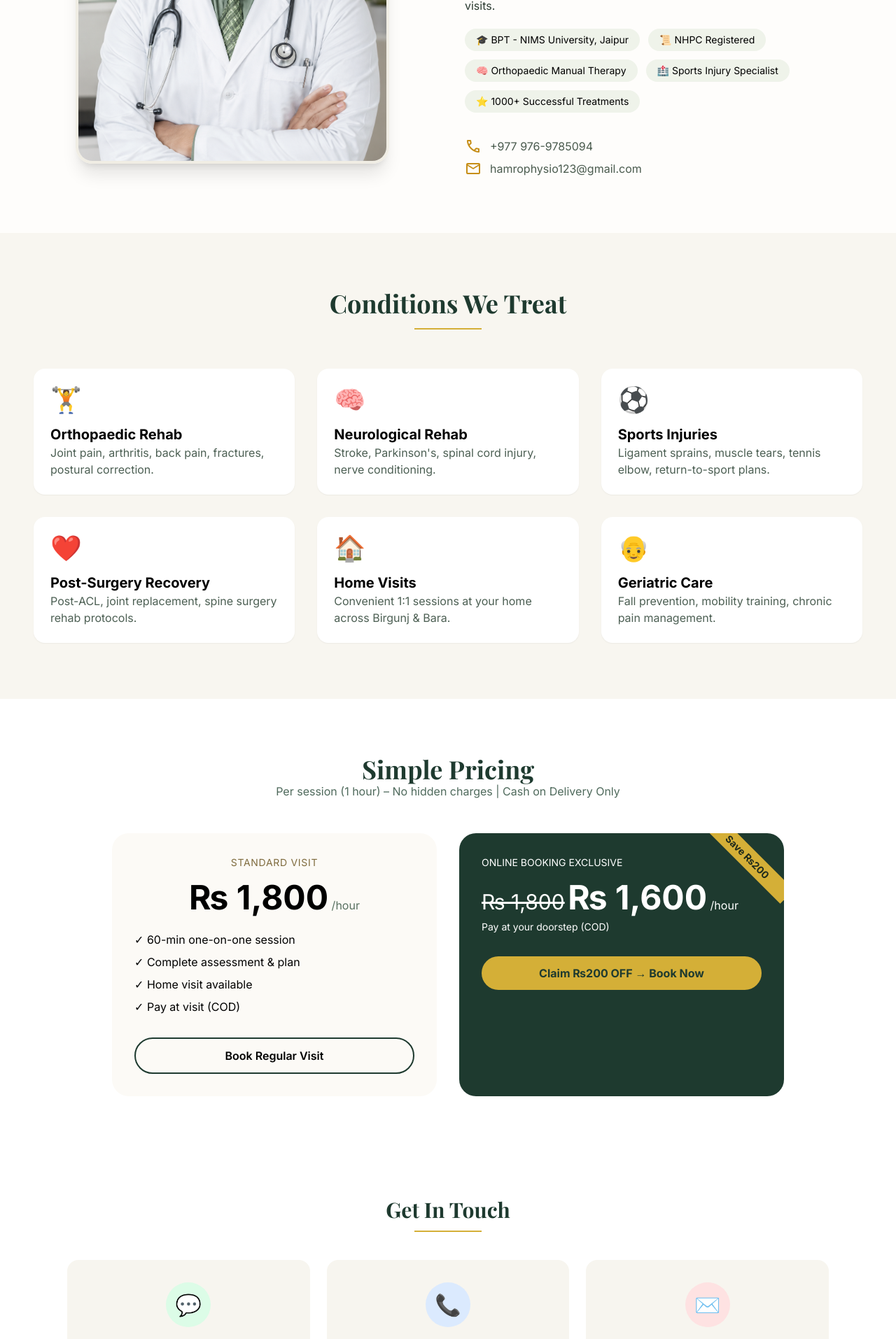
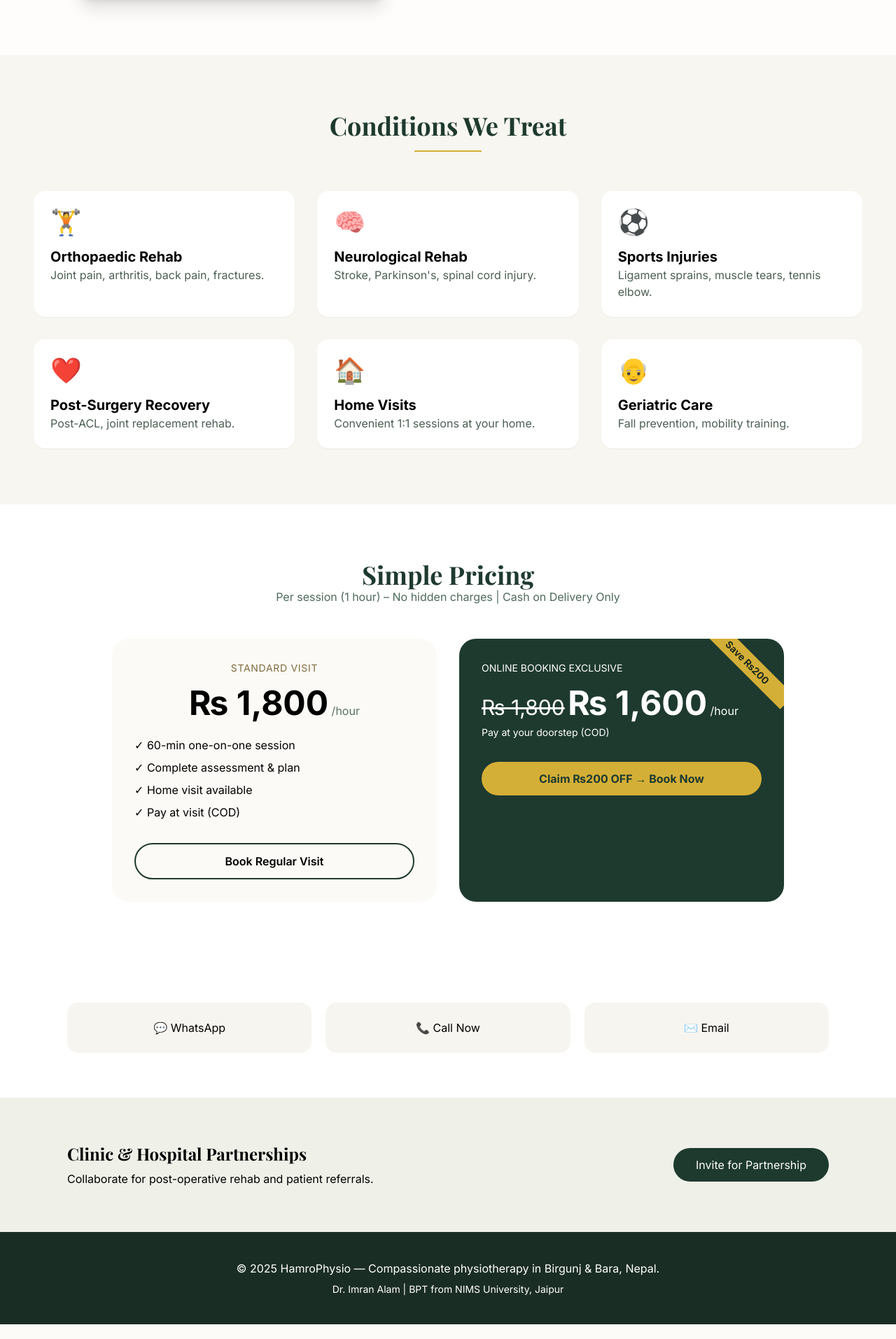
Before and after one commit to alamsameer786/HamroPhysio, a Django app: template core/templates/index.html in a window 1280 px wide. Shown: the part 1126-3040 px from the top of the page at 70% size. After the commit the page ends 3019 px from the top, so only its background shows below. Run offline with Django 5.2, Linux system fonts and the light colour scheme; the template is opened without the code that fills it, so the values that code supplies are empty; some libraries are stand-ins or nearby versions.

Commit message:
Update index.html

```diff
--- a/core/templates/index.html
+++ b/core/templates/index.html
@@ -1,7 +1,27 @@
-{% extends 'base.html' %}
 {% load static %}
-
-{% block content %}
+<!DOCTYPE html>
+<html lang="en">
+<head>
+    <meta charset="UTF-8">
+    <meta name="viewport" content="width=device-width, initial-scale=1.0">
+    <title>HamroPhysio - Expert Physiotherapy in Birgunj & Bara</title>
+    <script src="https://cdn.tailwindcss.com"></script>
+    <link href="https://fonts.googleapis.com/css2?family=Playfair+Display:wght@400;500;600;700;800&family=Inter:wght@300;400;500;600;700&display=swap" rel="stylesheet">
+    <link rel="stylesheet" href="https://fonts.googleapis.com/css2?family=Material+Symbols+Outlined:opsz,wght,FILL,GRAD@20..48,100..700,0,1">
+    <style>
+        * { margin: 0; padding: 0; box-sizing: border-box; }
+        html { scroll-behavior: smooth; }
+        body { font-family: 'Inter', sans-serif; background: #FDFBF8; }
+        .serif { font-family: 'Playfair Display', serif; }
+        .gold-bg { background: linear-gradient(135deg, #D4AF37 0%, #F9E076 100%); }
+        @keyframes pulse { 0% { box-shadow: 0 0 0 0 rgba(37, 211, 102, 0.4); } 70% { box-shadow: 0 0 0 14px rgba(37, 211, 102, 0); } 100% { box-shadow: 0 0 0 0 rgba(37, 211, 102, 0); } }
+        .wa-float { animation: pulse 1.8s infinite; }
+        .message { padding: 12px 20px; border-radius: 12px; margin-bottom: 20px; }
+        .message.success { background: #d4edda; color: #155724; border: 1px solid #c3e6cb; }
+        .message.error { background: #f8d7da; color: #721c24; border: 1px solid #f5c6cb; }
+    </style>
+</head>
+<body>
     <!-- Golden Banner -->
     <div class="gold-bg text-[#2A2410] py-2.5 text-center sticky top-0 z-50 shadow-sm">
         <p class="text-sm md:text-base font-semibold tracking-wide flex items-center justify-center gap-2">
@@ -14,7 +34,7 @@
     <header class="sticky top-[42px] md:top-[46px] z-40 bg-[#FDFBF8]/95 backdrop-blur-md border-b border-[#DCD7CD]">
         <div class="max-w-7xl mx-auto px-5 md:px-8 lg:px-12 flex justify-between items-center h-20">
             <a href="/" class="flex items-center gap-3">
-            <img src="{% static 'images/logo.png' %}" alt="HamroPhysio" class="h-12 w-auto">
+                <img src="{% static 'images/logo.png' %}" alt="HamroPhysio" class="h-12 w-auto" onerror="this.onerror=null; this.parentElement.innerHTML='<span class=\"serif text-2xl md:text-3xl font-bold text-[#1E3A2F]\">HamroPhysio</span>'">
                 <span class="serif text-2xl md:text-3xl font-bold text-[#1E3A2F]">HamroPhysio</span>
             </a>
             <nav class="hidden md:flex gap-8">
@@ -23,6 +43,7 @@
                 <a href="/#services" class="text-[#4A5B4E] hover:text-[#1E3A2F] font-medium">Services</a>
                 <a href="/#pricing" class="text-[#4A5B4E] hover:text-[#1E3A2F] font-medium">Pricing</a>
                 <a href="/book/" class="bg-[#1E3A2F] text-white px-5 py-2 rounded-full text-sm font-semibold hover:bg-[#2B5A44] transition">Book Now</a>
+                <a href="{% url 'admin_login' %}" class="text-[#4A5B4E] hover:text-[#1E3A2F] font-medium">Admin</a>
             </nav>
         </div>
     </header>
@@ -43,49 +64,32 @@
                 </div>
                 <div class="flex justify-center">
                     <div class="bg-white/50 backdrop-blur-sm p-3 rounded-3xl shadow-2xl">
-                    <img src="{% static 'images/heroimg.png' %}" alt="Physiotherapy" class="rounded-2xl w-full max-w-sm object-cover">
+                        <img src="{% static 'images/myimg.jpeg' %}" alt="Dr. Imran Alam" class="rounded-2xl w-full max-w-sm object-cover" onerror="this.src='https://via.placeholder.com/400x500/1E3A2F/FFFFFF?text=Dr.+Imran+Alam'">
                     </div>
                 </div>
             </div>
         </section>
 
-    <!-- About Section with Personal Image -->
+        <!-- About Section -->
         <section id="about" class="py-20 bg-white/50">
             <div class="max-w-7xl mx-auto px-5 md:px-8 lg:px-12 grid md:grid-cols-2 gap-12 items-center">
-            <div class="order-2 md:order-1">
-                <img src="{% static 'images/myimg.png' %}" alt="Dr. Imran Alam" class="rounded-3xl shadow-xl w-full max-w-md mx-auto border-4 border-[#F0EDE4]">
+                <div>
+                    <img src="{% static 'images/myimg.jpeg' %}" alt="Dr. Imran Alam" class="rounded-3xl shadow-xl w-full max-w-md mx-auto" onerror="this.src='https://via.placeholder.com/600x700/1E3A2F/FFFFFF?text=Dr.+Imran+Alam'">
                 </div>
-            <div class="order-1 md:order-2 space-y-5">
-                <span class="text-[#C68E17] font-semibold tracking-wider text-sm uppercase">Meet Your Physiotherapist</span>
+                <div class="space-y-5">
+                    <span class="text-[#C68E17] font-semibold tracking-wider text-sm uppercase">Trusted Physiotherapist</span>
                     <h2 class="serif text-3xl md:text-4xl font-bold text-[#1E3A2F]">Dr. Imran Alam</h2>
-                <p class="text-[#2A3A30] leading-relaxed">
-                    Dr. Imran Alam is a licensed physiotherapist who completed his Bachelor of Physiotherapy (BPT) degree from NIMS University, Jaipur. With extensive clinical experience, he specializes in manual therapy, orthopaedic rehabilitation, sports injury management, and geriatric care.
-                </p>
-                <p class="text-[#2A3A30] leading-relaxed">
-                    His patient-first approach combines modern evidence-based techniques with compassionate care, ensuring effective recovery for every patient. Dr. Alam is dedicated to providing high-quality physiotherapy services across Birgunj and Bara district, either at his clinic or through convenient home visits.
-                </p>
+                    <p class="text-[#2A3A30] leading-relaxed">Dr. Imran Alam is a licensed physiotherapist who completed his Bachelor of Physiotherapy (BPT) degree from NIMS University, Jaipur. With 8+ years of clinical experience, he specializes in manual therapy, orthopaedic rehabilitation, sports injury management, and geriatric care.</p>
                     <div class="flex flex-wrap gap-3">
                         <span class="bg-[#EFF3EA] px-4 py-1.5 rounded-full text-sm">🎓 BPT - NIMS University, Jaipur</span>
                         <span class="bg-[#EFF3EA] px-4 py-1.5 rounded-full text-sm">📜 NHPC Registered</span>
                         <span class="bg-[#EFF3EA] px-4 py-1.5 rounded-full text-sm">🧠 Orthopaedic Manual Therapy</span>
-                    <span class="bg-[#EFF3EA] px-4 py-1.5 rounded-full text-sm">🏥 Sports Injury Specialist</span>
-                    <span class="bg-[#EFF3EA] px-4 py-1.5 rounded-full text-sm">⭐ 1000+ Successful Treatments</span>
-                </div>
-                <div class="pt-4 space-y-2">
-                    <div class="flex items-center gap-3 text-[#4A5B4E]">
-                        <span class="material-symbols-outlined text-[#C68E17]">phone</span>
-                        <span>+977 976-9785094</span>
-                    </div>
-                    <div class="flex items-center gap-3 text-[#4A5B4E]">
-                        <span class="material-symbols-outlined text-[#C68E17]">mail</span>
-                        <span>hamrophysio123@gmail.com</span>
-                    </div>
                     </div>
                 </div>
             </div>
         </section>
 
-    <!-- Services Section -->
+        <!-- Rest of your sections remain the same -->
         <section id="services" class="py-20 bg-[#F8F6F0]">
             <div class="max-w-7xl mx-auto px-5 md:px-8 lg:px-12">
                 <div class="text-center mb-14">
@@ -93,12 +97,12 @@
                     <div class="w-24 h-0.5 bg-[#D4AF37] mx-auto mt-4"></div>
                 </div>
                 <div class="grid sm:grid-cols-2 lg:grid-cols-3 gap-8">
-                <div class="bg-white p-6 rounded-2xl shadow-sm hover:shadow-md transition"><span class="text-4xl">🏋️</span><h3 class="text-xl font-bold mt-4">Orthopaedic Rehab</h3><p class="text-[#4C5F53]">Joint pain, arthritis, back pain, fractures, postural correction.</p></div>
-                <div class="bg-white p-6 rounded-2xl shadow-sm hover:shadow-md transition"><span class="text-4xl">🧠</span><h3 class="text-xl font-bold mt-4">Neurological Rehab</h3><p class="text-[#4C5F53]">Stroke, Parkinson's, spinal cord injury, nerve conditioning.</p></div>
-                <div class="bg-white p-6 rounded-2xl shadow-sm hover:shadow-md transition"><span class="text-4xl">⚽</span><h3 class="text-xl font-bold mt-4">Sports Injuries</h3><p class="text-[#4C5F53]">Ligament sprains, muscle tears, tennis elbow, return-to-sport plans.</p></div>
-                <div class="bg-white p-6 rounded-2xl shadow-sm hover:shadow-md transition"><span class="text-4xl">❤️</span><h3 class="text-xl font-bold mt-4">Post-Surgery Recovery</h3><p class="text-[#4C5F53]">Post-ACL, joint replacement, spine surgery rehab protocols.</p></div>
-                <div class="bg-white p-6 rounded-2xl shadow-sm hover:shadow-md transition"><span class="text-4xl">🏠</span><h3 class="text-xl font-bold mt-4">Home Visits</h3><p class="text-[#4C5F53]">Convenient 1:1 sessions at your home across Birgunj & Bara.</p></div>
-                <div class="bg-white p-6 rounded-2xl shadow-sm hover:shadow-md transition"><span class="text-4xl">👴</span><h3 class="text-xl font-bold mt-4">Geriatric Care</h3><p class="text-[#4C5F53]">Fall prevention, mobility training, chronic pain management.</p></div>
+                    <div class="bg-white p-6 rounded-2xl shadow-sm"><span class="text-4xl">🏋️</span><h3 class="text-xl font-bold mt-4">Orthopaedic Rehab</h3><p class="text-[#4C5F53]">Joint pain, arthritis, back pain, fractures.</p></div>
+                    <div class="bg-white p-6 rounded-2xl shadow-sm"><span class="text-4xl">🧠</span><h3 class="text-xl font-bold mt-4">Neurological Rehab</h3><p class="text-[#4C5F53]">Stroke, Parkinson's, spinal cord injury.</p></div>
+                    <div class="bg-white p-6 rounded-2xl shadow-sm"><span class="text-4xl">⚽</span><h3 class="text-xl font-bold mt-4">Sports Injuries</h3><p class="text-[#4C5F53]">Ligament sprains, muscle tears, tennis elbow.</p></div>
+                    <div class="bg-white p-6 rounded-2xl shadow-sm"><span class="text-4xl">❤️</span><h3 class="text-xl font-bold mt-4">Post-Surgery Recovery</h3><p class="text-[#4C5F53]">Post-ACL, joint replacement rehab.</p></div>
+                    <div class="bg-white p-6 rounded-2xl shadow-sm"><span class="text-4xl">🏠</span><h3 class="text-xl font-bold mt-4">Home Visits</h3><p class="text-[#4C5F53]">Convenient 1:1 sessions at your home.</p></div>
+                    <div class="bg-white p-6 rounded-2xl shadow-sm"><span class="text-4xl">👴</span><h3 class="text-xl font-bold mt-4">Geriatric Care</h3><p class="text-[#4C5F53]">Fall prevention, mobility training.</p></div>
                 </div>
             </div>
         </section>
@@ -111,7 +115,7 @@
                     <p class="text-[#4F6A5C]">Per session (1 hour) – No hidden charges | Cash on Delivery Only</p>
                 </div>
                 <div class="grid md:grid-cols-2 gap-8">
-                <div class="bg-[#FCFAF6] rounded-3xl p-8 text-center hover:shadow-xl transition">
+                    <div class="bg-[#FCFAF6] rounded-3xl p-8 text-center">
                         <p class="text-sm uppercase tracking-wider text-[#7F6B3E]">Standard Visit</p>
                         <div class="mt-4"><span class="text-5xl font-bold">₨ 1,800</span><span class="text-[#5A7262]"> /hour</span></div>
                         <ul class="mt-6 space-y-2 text-left">
@@ -122,86 +126,43 @@
                         </ul>
                         <a href="/book/" class="mt-8 inline-block w-full py-3 border-2 border-[#1E3A2F] rounded-full font-semibold hover:bg-[#1E3A2F]/5 transition">Book Regular Visit</a>
                     </div>
-                <div class="bg-[#1E3A2F] rounded-3xl p-8 text-white relative overflow-hidden hover:shadow-xl transition">
+                    <div class="bg-[#1E3A2F] rounded-3xl p-8 text-white relative overflow-hidden">
                         <div class="absolute top-5 right-[-28px] bg-[#D4AF37] text-[#1E2A1C] px-10 py-1 rotate-45 text-sm font-bold">Save ₨200</div>
                         <p class="text-sm uppercase">Online Booking Exclusive</p>
                         <div class="mt-4"><span class="text-3xl line-through">₨ 1,800</span> <span class="text-5xl font-bold">₨ 1,600</span><span> /hour</span></div>
                         <p class="text-sm mt-2">Pay at your doorstep (COD)</p>
-                    <a href="/book/" class="mt-8 inline-block w-full py-3 bg-[#D4AF37] text-[#1E3A2F] rounded-full font-bold text-center hover:bg-[#E5C758] transition">Claim ₨200 OFF → Book Now</a>
+                        <a href="/book/" class="mt-8 inline-block w-full py-3 bg-[#D4AF37] text-[#1E3A2F] rounded-full font-bold text-center">Claim ₨200 OFF → Book Now</a>
                     </div>
                 </div>
             </div>
         </section>
 
-    <!-- Contact Section - Updated without Facebook -->
+        <!-- Contact Section -->
         <section id="contact" class="py-16 bg-white">
             <div class="max-w-6xl mx-auto px-5 md:px-8">
-            <div class="text-center mb-10">
-                <h2 class="serif text-3xl font-bold text-[#1E3A2F]">Get In Touch</h2>
-                <div class="w-24 h-0.5 bg-[#D4AF37] mx-auto mt-3"></div>
-            </div>
-            <div class="grid grid-cols-1 md:grid-cols-3 gap-6">
-                <a href="https://wa.me/9779769785094" target="_blank" class="bg-[#F7F5EF] p-8 rounded-2xl text-center hover:shadow-lg transition group">
-                    <div class="w-16 h-16 bg-green-100 rounded-full flex items-center justify-center mx-auto mb-4 group-hover:scale-110 transition">
-                        <span class="text-3xl">💬</span>
-                    </div>
-                    <h3 class="font-bold text-lg text-[#1E3A2F] mb-2">WhatsApp</h3>
-                    <p class="text-gray-600 text-sm">+977 976-9785094</p>
-                    <p class="text-xs text-gray-400 mt-2">Click to chat</p>
-                </a>
-
-                <a href="tel:+9779769785094" class="bg-[#F7F5EF] p-8 rounded-2xl text-center hover:shadow-lg transition group">
-                    <div class="w-16 h-16 bg-blue-100 rounded-full flex items-center justify-center mx-auto mb-4 group-hover:scale-110 transition">
-                        <span class="text-3xl">📞</span>
-                    </div>
-                    <h3 class="font-bold text-lg text-[#1E3A2F] mb-2">Call Now</h3>
-                    <p class="text-gray-600 text-sm">+977 976-9785094</p>
-                    <p class="text-xs text-gray-400 mt-2">Direct call</p>
-                </a>
-
-                <a href="mailto:hamrophysio123@gmail.com" class="bg-[#F7F5EF] p-8 rounded-2xl text-center hover:shadow-lg transition group">
-                    <div class="w-16 h-16 bg-red-100 rounded-full flex items-center justify-center mx-auto mb-4 group-hover:scale-110 transition">
-                        <span class="text-3xl">✉️</span>
-                    </div>
-                    <h3 class="font-bold text-lg text-[#1E3A2F] mb-2">Email</h3>
-                    <p class="text-gray-600 text-sm">hamrophysio123@gmail.com</p>
-                    <p class="text-xs text-gray-400 mt-2">Send us an email</p>
-                </a>
+                <div class="grid grid-cols-2 md:grid-cols-3 gap-5">
+                    <a href="https://wa.me/9779769785094" class="bg-[#F7F5EF] p-6 rounded-2xl text-center hover:shadow-lg transition">💬 WhatsApp</a>
+                    <a href="tel:+9779769785094" class="bg-[#F7F5EF] p-6 rounded-2xl text-center hover:shadow-lg transition">📞 Call Now</a>
+                    <a href="mailto:hamrophysio123@gmail.com" class="bg-[#F7F5EF] p-6 rounded-2xl text-center hover:shadow-lg transition">✉️ Email</a>
                 </div>
             </div>
         </section>
 
         <!-- Hospital Referral -->
-    <!-- Hospital Referral Section -->
         <section class="py-16 bg-[#EFF1E9]">
             <div class="max-w-6xl mx-auto px-5 md:px-8 text-center md:flex md:justify-between md:text-left items-center gap-8">
-        <div>
-            <h3 class="serif text-2xl font-bold text-[#1E3A2F]">Clinic & Hospital Partnerships</h3>
-            <p class="text-[#4D6758] mt-2">Collaborate for post-operative rehab and patient referrals.</p>
-        </div>
-        <a href="{% url 'partnership_request' %}" class="mt-4 md:mt-0 bg-[#1E3A2F] text-white px-8 py-3 rounded-full inline-block hover:bg-[#2B5A44] transition">
-            🤝 Invite for Partnership
-        </a>
+                <div><h3 class="serif text-2xl font-bold">Clinic & Hospital Partnerships</h3><p class="mt-2">Collaborate for post-operative rehab and patient referrals.</p></div>
+                <a href="{% url 'partnership_request' %}" class="mt-4 md:mt-0 bg-[#1E3A2F] text-white px-8 py-3 rounded-full inline-block">Invite for Partnership</a>
             </div>
         </section>
     </main>
 
-<footer class="bg-[#1A2D24] text-white py-10">
-    <div class="max-w-7xl mx-auto px-5 md:px-8 text-center">
-        <div class="flex justify-center mb-4">
-            <img src="{% static 'images/logo.png' %}" alt="HamroPhysio" class="h-12 w-auto">
-        </div>
-        <p class="text-sm opacity-80">© 2025 HamroPhysio — Compassionate physiotherapy in Birgunj & Bara, Nepal.</p>
-        <p class="text-xs opacity-60 mt-2">Dr. Imran Alam | BPT from NIMS University, Jaipur</p>
-        <div class="flex justify-center gap-6 mt-4">
-            <a href="tel:+9779769785094" class="text-sm opacity-75 hover:opacity-100">📞 +977 976-9785094</a>
-            <a href="mailto:hamrophysio123@gmail.com" class="text-sm opacity-75 hover:opacity-100">✉️ hamrophysio123@gmail.com</a>
-        </div>
-    </div>
+    <footer class="bg-[#1A2D24] text-white py-10 text-center">
+        <p>© 2025 HamroPhysio — Compassionate physiotherapy in Birgunj & Bara, Nepal.</p>
+        <p class="text-sm mt-2">Dr. Imran Alam | BPT from NIMS University, Jaipur</p>
     </footer>
 
     <!-- Floating WhatsApp -->
-<a href="https://wa.me/9779769785094" class="fixed bottom-6 right-6 z-50 bg-[#25D366] text-white p-4 rounded-full shadow-2xl wa-float hover:scale-110 transition">
-    💬
-</a>
-{% endblock %}
+    <a href="https://wa.me/9779769785094" class="fixed bottom-6 right-6 z-50 bg-[#25D366] text-white p-4 rounded-full shadow-2xl wa-float">💬</a>
+</body>
+</html>
```
Lines whose indentation alone changed are shown as unchanged.
